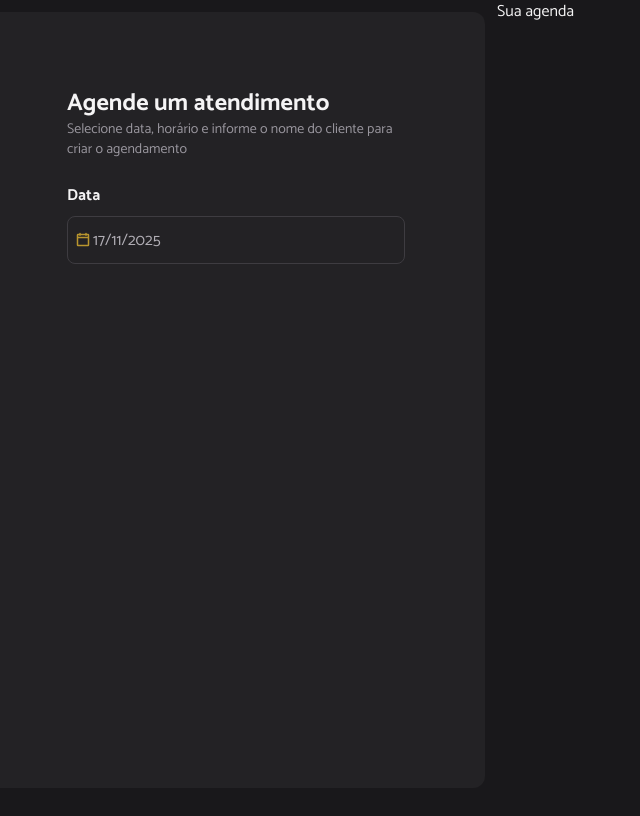
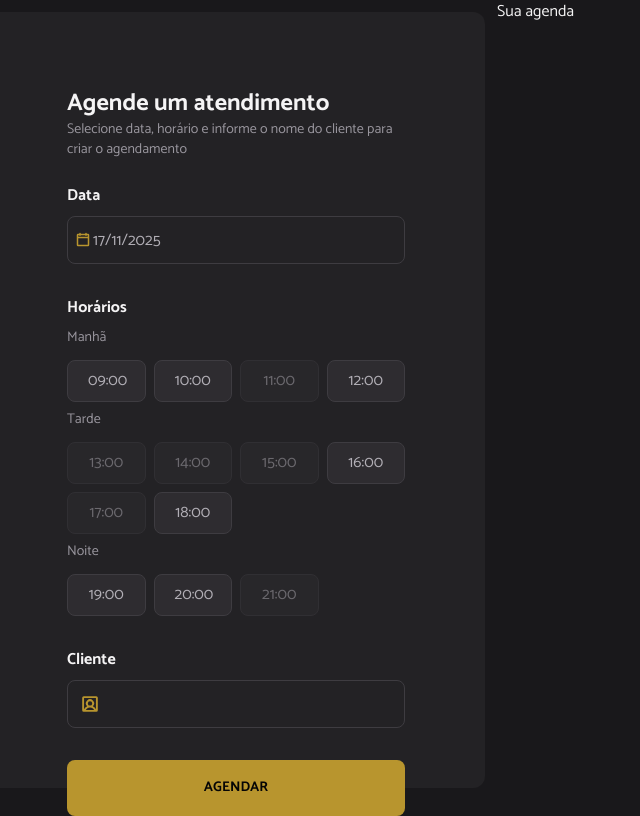
Before and after one commit to brunopetrolini/hairday, a React (Vite) app: page / in a window 1280 px wide. Shown: the whole page, without its empty margins (25-665 px from the left). Built offline with nearby package versions, Linux system fonts and the light colour scheme.

Commit message:
feat: update schema version, enhance sidebar with time slots and client input, and improve date picker styles

```diff
--- a/biome.json
+++ b/biome.json
@@ -1,5 +1,5 @@
 {
-  "$schema": "https://biomejs.dev/schemas/2.3.1/schema.json",
+  "$schema": "https://biomejs.dev/schemas/2.3.5/schema.json",
   "vcs": {
     "enabled": false,
     "clientKind": "git",
@@ -17,7 +17,10 @@
   "linter": {
     "enabled": true,
     "rules": {
-      "recommended": true
+      "recommended": true,
+      "nursery": {
+        "useSortedClasses": "error"
+      }
     }
   },
   "javascript": {
--- a/src/app.tsx
+++ b/src/app.tsx
@@ -3,8 +3,8 @@ import { Sidebar } from './components/sidebar';
 
 export function App() {
   return (
-    <div className="w-full h-screen flex items-center justify-center">
-      <div className="max-w-[1440px] max-h-[900px] w-full h-full flex flex-row">
+    <div className="flex h-screen w-full items-center justify-center">
+      <div className="flex h-full max-h-[900px] w-full max-w-[1440px] flex-row">
         <Sidebar />
         <Appointments />
       </div>
--- a/src/components/sidebar.tsx
+++ b/src/components/sidebar.tsx
@@ -1,3 +1,4 @@
+import { UserSquareIcon } from '@phosphor-icons/react';
 import { useState } from 'react';
 import { DatePicker } from './ui/datepicker';
 
@@ -5,7 +6,7 @@ export function Sidebar() {
   const [selectedDate, setSelectedDate] = useState<Date | null>(new Date());
 
   return (
-    <aside className="bg-gray-700 rounded-xl max-w-[498px] w-full m-3 p-20">
+    <aside className="m-3 w-full max-w-[498px] rounded-xl bg-gray-700 p-20">
       {/* Header */}
       <div className="flex flex-col gap-1">
         <h1 className="font-bold text-2xl leading-6">Agende um atendimento</h1>
@@ -19,12 +20,138 @@ export function Sidebar() {
       <div className="mt-6 flex flex-col gap-8">
         {/* Date Section */}
         <div>
-          <span className="font-bold leading-6 block mb-2">Data</span>
+          <span className="mb-2 block font-bold leading-6">Data</span>
           <DatePicker
             initialDate={selectedDate}
             onDateSelect={setSelectedDate}
           />
         </div>
+
+        {/* Time Section */}
+        <div className="flex flex-col gap-2">
+          <span className="font-bold leading-6">Horários</span>
+
+          {/* Morning Slot */}
+          <div className="flex flex-col gap-3">
+            <span className="text-gray-300 text-sm leading-5">Manhã</span>
+            <div className="grid grid-cols-4 gap-2">
+              <button
+                type="button"
+                className="cursor-pointer rounded-lg border border-gray-500 bg-gray-600 px-5 py-2 text-gray-200 leading-6 transition-colors duration-150 hover:bg-gray-500 disabled:cursor-not-allowed disabled:opacity-50 disabled:hover:bg-gray-600"
+              >
+                09:00
+              </button>
+              <button
+                type="button"
+                className="cursor-pointer rounded-lg border border-gray-500 bg-gray-600 px-5 py-2 text-gray-200 leading-6 transition-colors duration-150 hover:bg-gray-500 disabled:cursor-not-allowed disabled:opacity-50 disabled:hover:bg-gray-600"
+              >
+                10:00
+              </button>
+              <button
+                disabled
+                type="button"
+                className="cursor-pointer rounded-lg border border-gray-500 bg-gray-600 px-5 py-2 text-gray-200 leading-6 transition-colors duration-150 hover:bg-gray-500 disabled:cursor-not-allowed disabled:opacity-50 disabled:hover:bg-gray-600"
+              >
+                11:00
+              </button>
+              <button
+                type="button"
+                className="cursor-pointer rounded-lg border border-gray-500 bg-gray-600 px-5 py-2 text-gray-200 leading-6 transition-colors duration-150 hover:bg-gray-500 disabled:cursor-not-allowed disabled:opacity-50 disabled:hover:bg-gray-600"
+              >
+                12:00
+              </button>
+            </div>
+          </div>
+
+          {/* Afternoon Slot */}
+          <div className="flex flex-col gap-3">
+            <span className="text-gray-300 text-sm leading-5">Tarde</span>
+            <div className="grid grid-cols-4 gap-2">
+              <button
+                disabled
+                type="button"
+                className="cursor-pointer rounded-lg border border-gray-500 bg-gray-600 px-5 py-2 text-gray-200 leading-6 transition-colors duration-150 hover:bg-gray-500 disabled:cursor-not-allowed disabled:opacity-50 disabled:hover:bg-gray-600"
+              >
+                13:00
+              </button>
+              <button
+                disabled
+                type="button"
+                className="cursor-pointer rounded-lg border border-gray-500 bg-gray-600 px-5 py-2 text-gray-200 leading-6 transition-colors duration-150 hover:bg-gray-500 disabled:cursor-not-allowed disabled:opacity-50 disabled:hover:bg-gray-600"
+              >
+                14:00
+              </button>
+              <button
+                disabled
+                type="button"
+                className="cursor-pointer rounded-lg border border-gray-500 bg-gray-600 px-5 py-2 text-gray-200 leading-6 transition-colors duration-150 hover:bg-gray-500 disabled:cursor-not-allowed disabled:opacity-50 disabled:hover:bg-gray-600"
+              >
+                15:00
+              </button>
+              <button
+                type="button"
+                className="cursor-pointer rounded-lg border border-gray-500 bg-gray-600 px-5 py-2 text-gray-200 leading-6 transition-colors duration-150 hover:bg-gray-500 disabled:cursor-not-allowed disabled:opacity-50 disabled:hover:bg-gray-600"
+              >
+                16:00
+              </button>
+              <button
+                disabled
+                type="button"
+                className="cursor-pointer rounded-lg border border-gray-500 bg-gray-600 px-5 py-2 text-gray-200 leading-6 transition-colors duration-150 hover:bg-gray-500 disabled:cursor-not-allowed disabled:opacity-50 disabled:hover:bg-gray-600"
+              >
+                17:00
+              </button>
+              <button
+                type="button"
+                className="cursor-pointer rounded-lg border border-gray-500 bg-gray-600 px-5 py-2 text-gray-200 leading-6 transition-colors duration-150 hover:bg-gray-500 disabled:cursor-not-allowed disabled:opacity-50 disabled:hover:bg-gray-600"
+              >
+                18:00
+              </button>
+            </div>
+          </div>
+
+          {/* Night Slot */}
+          <div className="flex flex-col gap-3">
+            <span className="text-gray-300 text-sm leading-5">Noite</span>
+            <div className="grid grid-cols-4 gap-2">
+              <button
+                type="button"
+                className="cursor-pointer rounded-lg border border-gray-500 bg-gray-600 px-5 py-2 text-gray-200 leading-6 transition-colors duration-150 hover:bg-gray-500 disabled:cursor-not-allowed disabled:opacity-50 disabled:hover:bg-gray-600"
+              >
+                19:00
+              </button>
+              <button
+                type="button"
+                className="cursor-pointer rounded-lg border border-gray-500 bg-gray-600 px-5 py-2 text-gray-200 leading-6 transition-colors duration-150 hover:bg-gray-500 disabled:cursor-not-allowed disabled:opacity-50 disabled:hover:bg-gray-600"
+              >
+                20:00
+              </button>
+              <button
+                disabled
+                type="button"
+                className="cursor-pointer rounded-lg border border-gray-500 bg-gray-600 px-5 py-2 text-gray-200 leading-6 transition-colors duration-150 hover:bg-gray-500 disabled:cursor-not-allowed disabled:opacity-50 disabled:hover:bg-gray-600"
+              >
+                21:00
+              </button>
+            </div>
+          </div>
+        </div>
+
+        {/* Client Section */}
+        <div>
+          <span className="mb-2 block font-bold leading-6">Cliente</span>
+          <div className="flex h-12 w-full cursor-text items-center justify-between gap-2 rounded-lg border border-gray-500 px-3 text-gray-200 transition-colors duration-150 focus-within:border-yellow">
+            <UserSquareIcon className="h-5 w-5 text-yellow" weight="bold" />
+            <input type="text" className="flex-1 bg-transparent outline-none" />
+          </div>
+        </div>
+
+        <button
+          type="button"
+          className="h-14 rounded-lg bg-yellow font-bold text-gray-900 text-sm leading-5"
+        >
+          AGENDAR
+        </button>
       </div>
     </aside>
   );
--- a/src/components/ui/datepicker/index.tsx
+++ b/src/components/ui/datepicker/index.tsx
@@ -30,7 +30,7 @@ export function DatePicker({
         calendarStartDay={0}
         dateFormat="dd/MM/yyyy"
         locale={ptBR}
-        className="w-full h-12 text-gray-200 rounded-lg pl-12 pr-4 py-3 border border-gray-500 focus:border-yellow focus:outline-none cursor-pointer disabled:cursor-not-allowed"
+        className="h-12 w-full cursor-pointer rounded-lg border border-gray-500 py-3 pr-4 pl-12 text-gray-200 focus:border-yellow focus:outline-none disabled:cursor-not-allowed"
         wrapperClassName="w-full"
         calendarClassName="shadow-xl"
         popperClassName="datepicker-popper"
```
